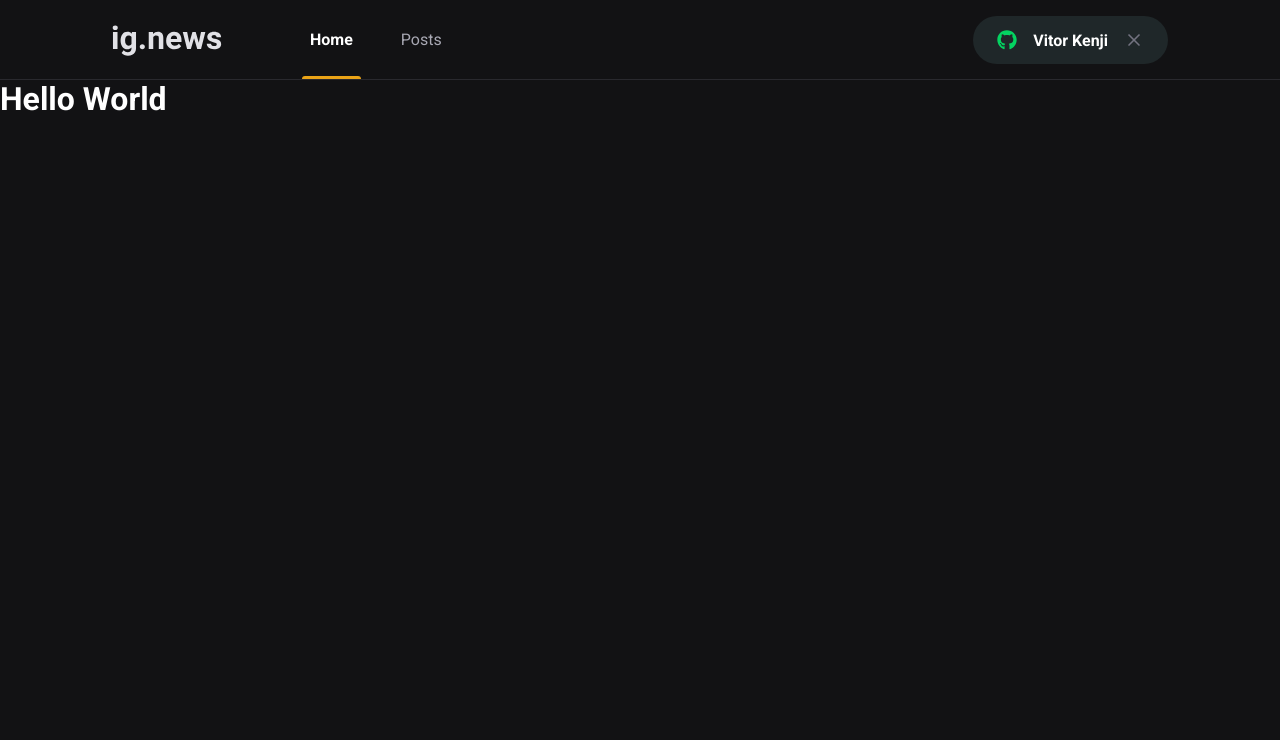
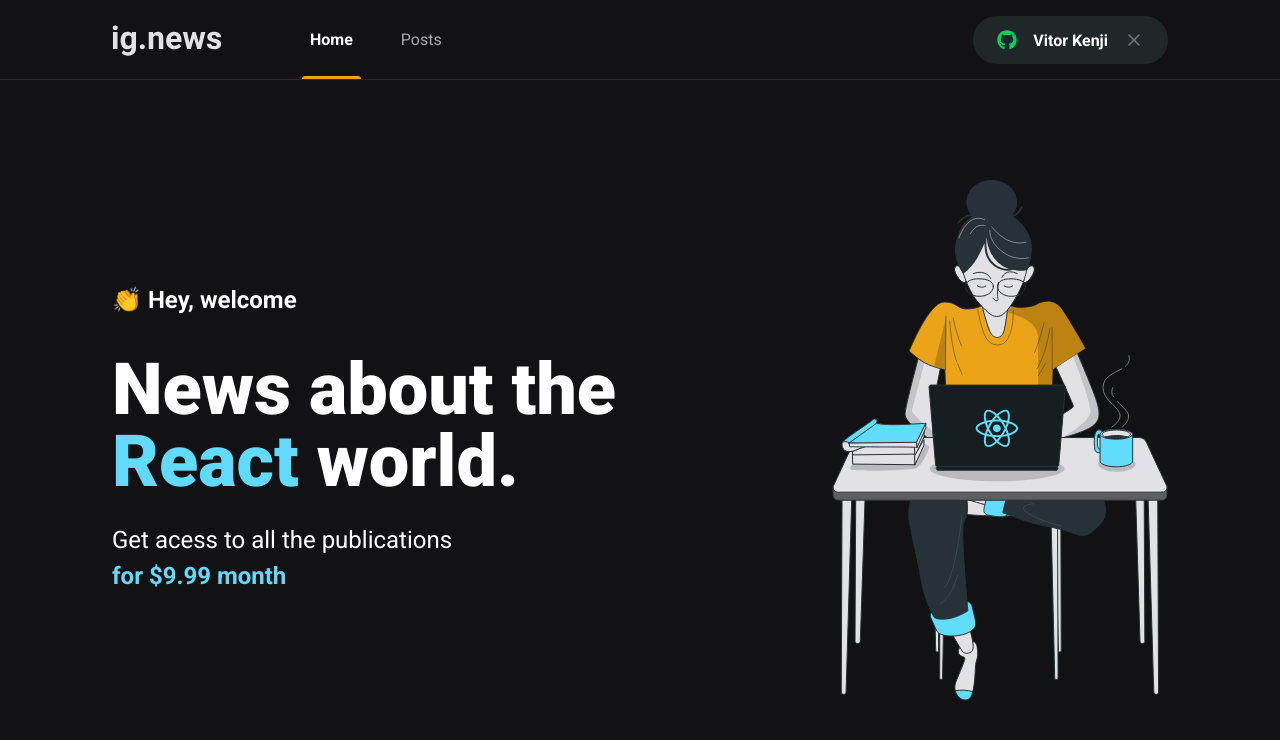
Before and after one commit to vkenji03/ignews, a Next.js app: page / in a window 1280 px wide. Shown: the top 740 px of the page. Built offline with nearby package versions, Linux system fonts and the light colour scheme.

Commit message:
after class pagina home

```diff
--- /dev/null
+++ b/src/pages/home.module.scss
@@ -0,0 +1,42 @@
+.contentContainer {
+  max-width: 1120px;
+  margin: 0 auto;
+  padding: 0 2rem;
+  // vai ocupar todo o espaco descontando o Header
+  height: calc(100vh - 5rem);
+
+  display: flex;
+  align-items: center;
+  justify-content: space-between;
+}
+
+.hero {
+  max-width: 600px;
+
+  > span {
+    font-size: 1.5rem;
+    font-weight: bold;
+  }
+
+  h1 {
+    font-size: 4.5rem;
+    line-height: 4.5rem;
+    font-weight: 900;
+    margin-top: 2.5rem;
+
+    span {
+      color: var(--cyan-500);
+    }
+  }
+
+  p {
+    font-size: 1.5rem;
+    line-height: 2.25rem;
+    margin-top: 1.5rem;
+
+    span {
+      color: var(--cyan-500);
+      font-weight: bold;
+    }
+  }
+}
--- a/src/pages/index.tsx
+++ b/src/pages/index.tsx
@@ -2,6 +2,8 @@
 // so precisa usar export default para os arquivos dentro de pages
 
 import Head from 'next/head';
+
+import styles from './home.module.scss';
 
 export default function Home() {
   return (
@@ -12,12 +14,21 @@
         terao o mesmo title
       */}
       <Head>
-        <title>Inicio | ig.news</title>
+        <title>Home | ig.news</title>
       </Head>
-      {/* utilizar o CSS modules do next */}
-      <h1>
-        Hello <span>World</span>
-      </h1>
+
+      <main className={styles.contentContainer}>
+        <section className={styles.hero}>
+          <span>👏 Hey, welcome</span>
+          <h1>News about the <span>React</span> world.</h1>
+          <p>
+            Get acess to all the publications <br />
+            <span>for $9.99 month</span>
+          </p>
+        </section>
+
+        <img src="/images/avatar.svg" alt="Girl coding" />
+      </main>
     </>
   )
 }
```
